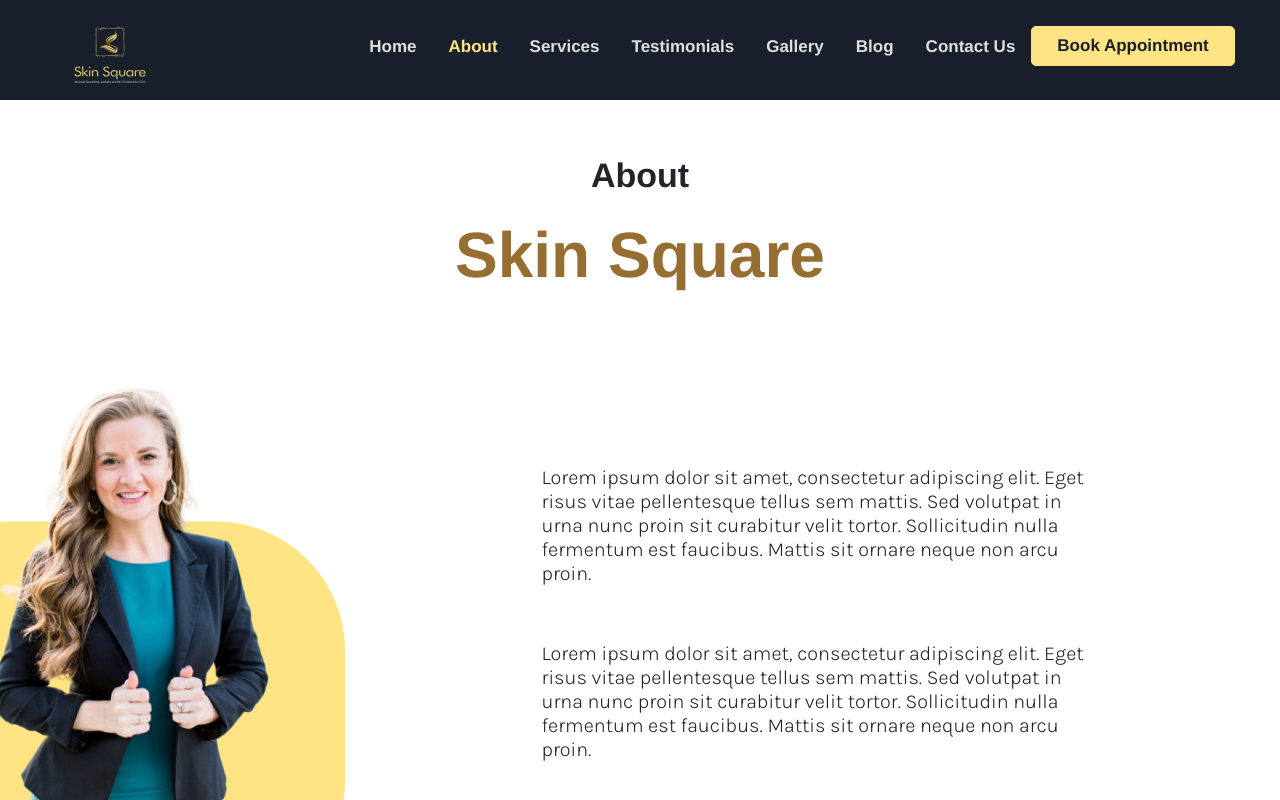
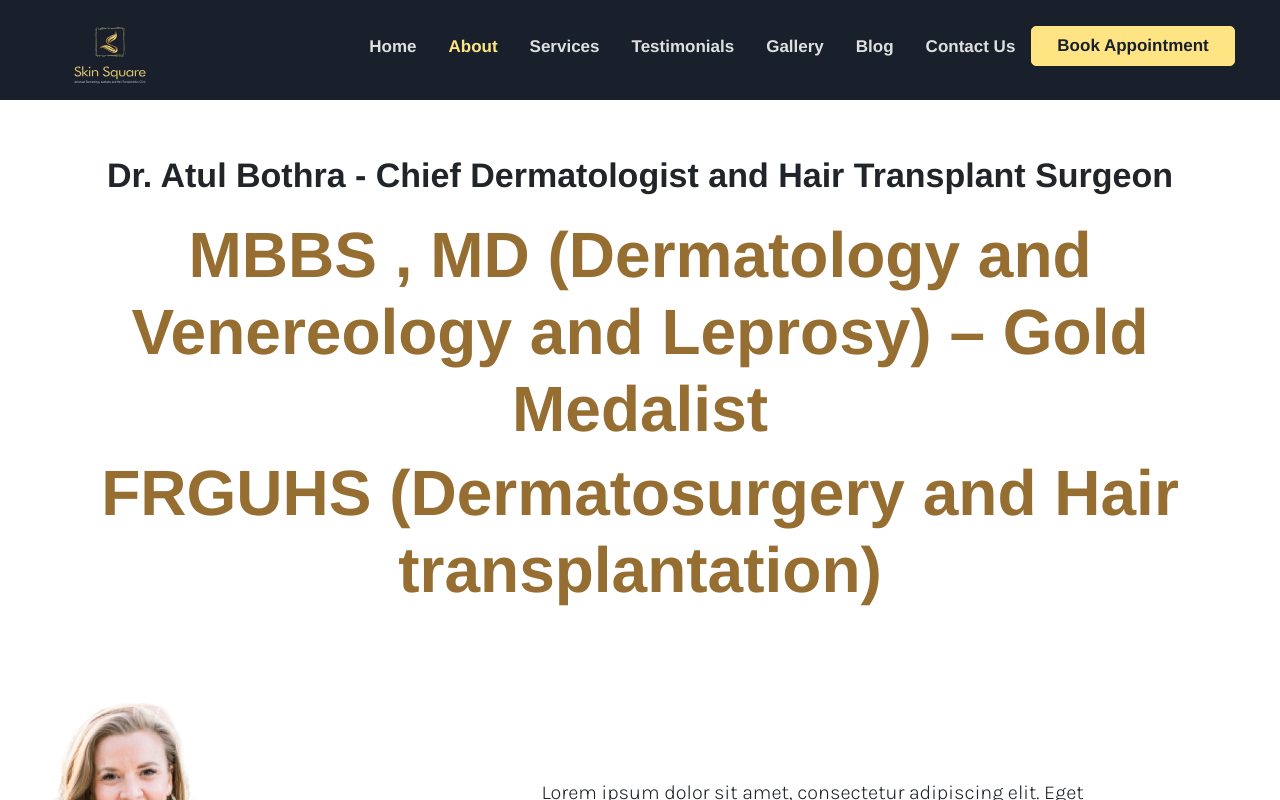
Before and after one commit to byneInfo/SkinWeb, a React (Create React App) app: page /about in a window 1280 px wide. Shown: the top 800 px of the page. Built offline with nearby package versions, Linux system fonts and the light colour scheme; no server answers.

Commit message:
Update index.js

```diff
--- a/src/components/About/index.js
+++ b/src/components/About/index.js
@@ -8,8 +8,9 @@ function About() {
     <>
       <Container style={{marginTop:'0px'}} style={{marginTop:'150px'}}>
         <div className="page-title">
-        <p className="title">About </p>
-              <h1 className="heading">Skin Square</h1>
+        <p className="title">Dr. Atul Bothra - Chief Dermatologist and Hair Transplant Surgeon </p>
+              <h1 className="heading">MBBS , MD (Dermatology and Venereology and Leprosy) – Gold Medalist</h1>
+              <h1 className="heading">FRGUHS (Dermatosurgery and Hair transplantation)</h1>
         </div><br/>
         <div className="aboutFeature">
             <img src={GroupGirl} alt="" style={{width:'30vw',}}/>
```
